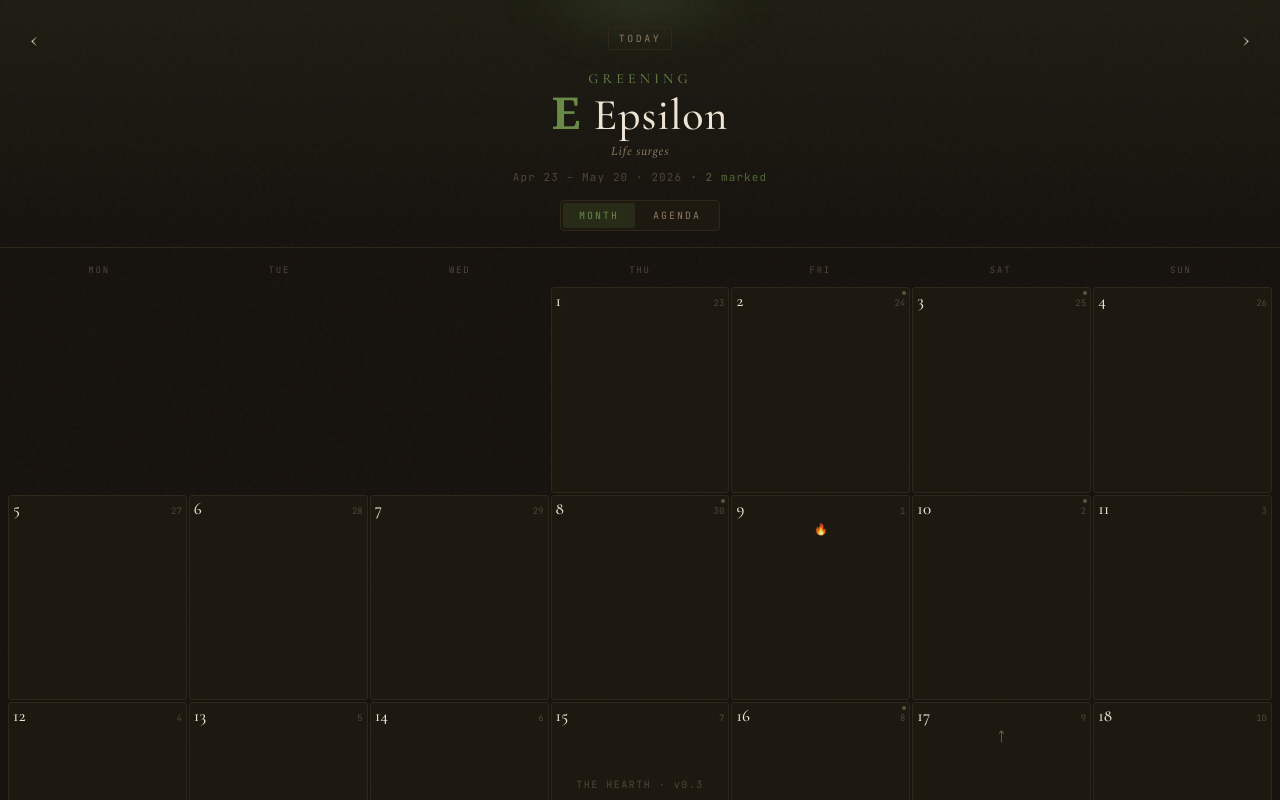
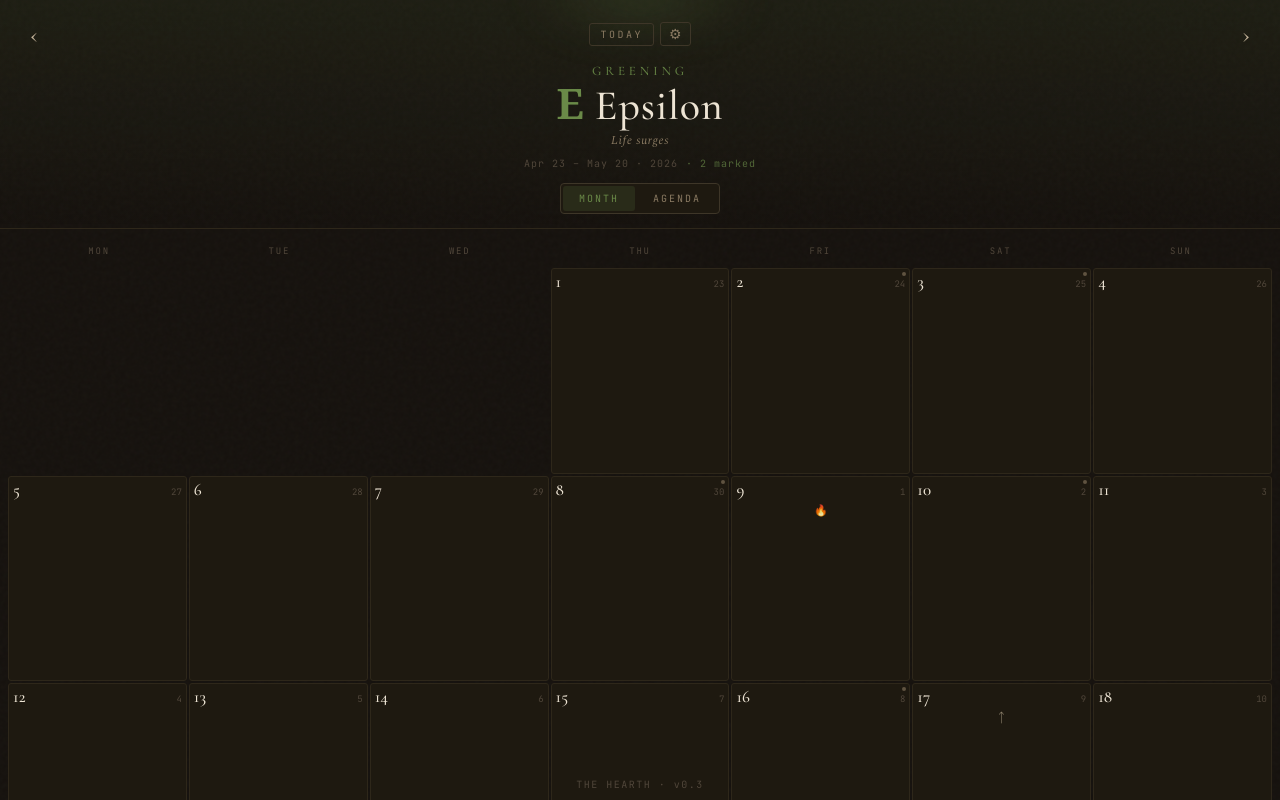
Before and after one commit to Lightbearer77/The-Hearth, a React (Vite) app: page / in a window 1280 px wide. Shown: the top 800 px of the page. Built offline with nearby package versions, Linux system fonts and the light colour scheme.

Commit message:
v0.3: Custom categories, ghost days, swipe nav, palette refresh, all-day default off

```diff
--- a/src/components/SeasonalBanner.jsx
+++ b/src/components/SeasonalBanner.jsx
@@ -1,50 +1,50 @@
 import { fmtGreg } from '../constants.js';
 import { ASATRU_HOLIDAYS } from '../holidays.js';
 
-export default function SeasonalBanner({ meta, year, viewMode, onSetViewMode, onPrev, onNext, onToday }) {
+export default function SeasonalBanner({
+  meta, year, viewMode, onSetViewMode,
+  onPrev, onNext, onToday, onSettings,
+}) {
   const { name, letter, theme, range } = meta;
 
-  // Quick count of holidays/remembrance days in this Greek month (always the same, perpetual)
-  const monthId = name === 'Planning Day' ? 'PLANNING' : null;
-  // Resolve monthId from name if not Planning
-  let resolvedMonthId = monthId;
-  if (!resolvedMonthId) {
   const matchMap = {
     'Alpha':'M01','Beta':'M02','Gamma':'M03','Delta':'M04','Epsilon':'M05',
     'Zeta':'M06','Eta':'M07','Theta':'M08','Iota':'M09','Kappa':'M10',
-      'Lambda':'M11','Mu':'M12','Nu':'M13',
+    'Lambda':'M11','Mu':'M12','Nu':'M13','Planning Day':'PLANNING',
   };
-    resolvedMonthId = matchMap[name];
-  }
+  const resolvedMonthId = matchMap[name];
   const holidayCount = ASATRU_HOLIDAYS.filter(h => h.greekMonth === resolvedMonthId).length;
 
   return (
     <header style={{
       position: 'relative',
-      padding: '20px 16px 16px',
+      padding: '16px 16px 14px',
       borderBottom: `1px solid var(--border-subtle)`,
-      background: `linear-gradient(180deg, ${theme.color}18 0%, transparent 100%)`,
+      background: `linear-gradient(180deg, ${theme.color}1a 0%, transparent 100%)`,
       overflow: 'hidden',
     }}>
+      {/* Glow */}
       <div style={{
         position: 'absolute',
         top: -40, left: '50%',
         transform: 'translateX(-50%)',
         width: 240, height: 80,
-        background: `radial-gradient(ellipse, ${theme.color}40 0%, transparent 70%)`,
+        background: `radial-gradient(ellipse, ${theme.color}38 0%, transparent 70%)`,
         pointerEvents: 'none',
         filter: 'blur(20px)',
       }} />
 
-      {/* Navigation row */}
+      {/* Top row: prev / today / next / settings */}
       <div style={{
         display: 'flex',
         justifyContent: 'space-between',
         alignItems: 'center',
-        marginBottom: 12,
+        marginBottom: 10,
         position: 'relative',
       }}>
-        <NavBtn onClick={onPrev} aria-label="Previous month">‹</NavBtn>
+        <NavBtn onClick={onPrev}>‹</NavBtn>
+
+        <div style={{ display: 'flex', gap: 6, alignItems: 'center' }}>
           <button onClick={onToday} style={{
             fontFamily: 'var(--font-mono)',
             fontSize: 10,
@@ -52,23 +52,36 @@ export default function SeasonalBanner({ meta, year, viewMode, onSetViewMode, on
             color: 'var(--text-muted)',
             padding: '4px 10px',
             borderRadius: 3,
-          border: '1px solid var(--border-subtle)',
+            border: '1px solid var(--border-mid)',
           }}>
             TODAY
           </button>
-        <NavBtn onClick={onNext} aria-label="Next month">›</NavBtn>
+          <button onClick={onSettings} style={{
+            fontFamily: 'var(--font-mono)',
+            fontSize: 14,
+            color: 'var(--text-muted)',
+            padding: '4px 8px',
+            borderRadius: 3,
+            border: '1px solid var(--border-mid)',
+            lineHeight: 1,
+          }} title="Categories">
+            ⚙
+          </button>
         </div>
 
-      {/* Greek letter & name */}
+        <NavBtn onClick={onNext}>›</NavBtn>
+      </div>
+
+      {/* Month display */}
       <div style={{ textAlign: 'center', position: 'relative' }}>
         <div style={{
           fontFamily: 'var(--font-display)',
-          fontSize: 14,
+          fontSize: 13,
           fontWeight: 500,
           letterSpacing: '0.3em',
           textTransform: 'uppercase',
           color: theme.color,
-          marginBottom: 4,
+          marginBottom: 3,
           opacity: 0.9,
         }}>
           {theme.theme}
@@ -76,17 +89,15 @@ export default function SeasonalBanner({ meta, year, viewMode, onSetViewMode, on
 
         <h1 style={{
           fontFamily: 'var(--font-display)',
-          fontSize: 44,
+          fontSize: 42,
           fontWeight: 500,
           color: 'var(--text-primary)',
           lineHeight: 1,
           letterSpacing: '0.02em',
         }}>
-          <span style={{
-            color: theme.color,
-            marginRight: 12,
-            fontWeight: 600,
-          }}>{letter}</span>
+          <span style={{ color: theme.color, marginRight: 10, fontWeight: 600 }}>
+            {letter}
+          </span>
           {name}
         </h1>
 
@@ -95,7 +106,7 @@ export default function SeasonalBanner({ meta, year, viewMode, onSetViewMode, on
           fontStyle: 'italic',
           fontSize: 12,
           color: 'var(--text-muted)',
-          marginTop: 6,
+          marginTop: 5,
           letterSpacing: '0.05em',
         }}>
           {theme.meaning}
@@ -103,9 +114,9 @@ export default function SeasonalBanner({ meta, year, viewMode, onSetViewMode, on
 
         <div style={{
           fontFamily: 'var(--font-mono)',
-          fontSize: 11,
+          fontSize: 10,
           color: 'var(--text-faint)',
-          marginTop: 8,
+          marginTop: 6,
           letterSpacing: '0.1em',
         }}>
           {fmtGreg(range.start)} – {fmtGreg(range.end)} · {year}
@@ -118,53 +129,32 @@ export default function SeasonalBanner({ meta, year, viewMode, onSetViewMode, on
       </div>
 
       {/* View toggle */}
-      <div style={{
-        display: 'flex',
-        justifyContent: 'center',
-        marginTop: 14,
-        position: 'relative',
-      }}>
+      <div style={{ display: 'flex', justifyContent: 'center', marginTop: 12, position: 'relative' }}>
         <div style={{
           display: 'flex',
           background: 'var(--bg-surface)',
-          border: '1px solid var(--border-subtle)',
+          border: '1px solid var(--border-mid)',
           borderRadius: 4,
           padding: 2,
           gap: 2,
         }}>
-          <ToggleBtn
-            active={viewMode === 'month'}
-            onClick={() => onSetViewMode('month')}
-            color={theme.color}
-          >
-            MONTH
-          </ToggleBtn>
-          <ToggleBtn
-            active={viewMode === 'agenda'}
-            onClick={() => onSetViewMode('agenda')}
-            color={theme.color}
-          >
-            AGENDA
-          </ToggleBtn>
+          <ToggleBtn active={viewMode === 'month'}  onClick={() => onSetViewMode('month')}  color={theme.color}>MONTH</ToggleBtn>
+          <ToggleBtn active={viewMode === 'agenda'} onClick={() => onSetViewMode('agenda')} color={theme.color}>AGENDA</ToggleBtn>
         </div>
       </div>
     </header>
   );
 }
 
-function NavBtn({ onClick, children, ...rest }) {
+function NavBtn({ onClick, children }) {
   return (
-    <button
-      onClick={onClick}
-      style={{
+    <button onClick={onClick} style={{
       width: 36, height: 36,
       fontFamily: 'var(--font-display)',
       fontSize: 28,
       color: 'var(--text-secondary)',
       lineHeight: 1,
-      }}
-      {...rest}
-    >
+    }}>
       {children}
     </button>
   );
@@ -172,9 +162,7 @@ function NavBtn({ onClick, children, ...rest }) {
 
 function ToggleBtn({ active, onClick, color, children }) {
   return (
-    <button
-      onClick={onClick}
-      style={{
+    <button onClick={onClick} style={{
       padding: '6px 16px',
       fontFamily: 'var(--font-mono)',
       fontSize: 10,
@@ -183,8 +171,7 @@ function ToggleBtn({ active, onClick, color, children }) {
       background: active ? `${color}28` : 'transparent',
       color: active ? color : 'var(--text-muted)',
       transition: 'all 0.15s ease',
-      }}
-    >
+    }}>
       {children}
     </button>
   );
```
Lines whose indentation alone changed are shown as unchanged.
